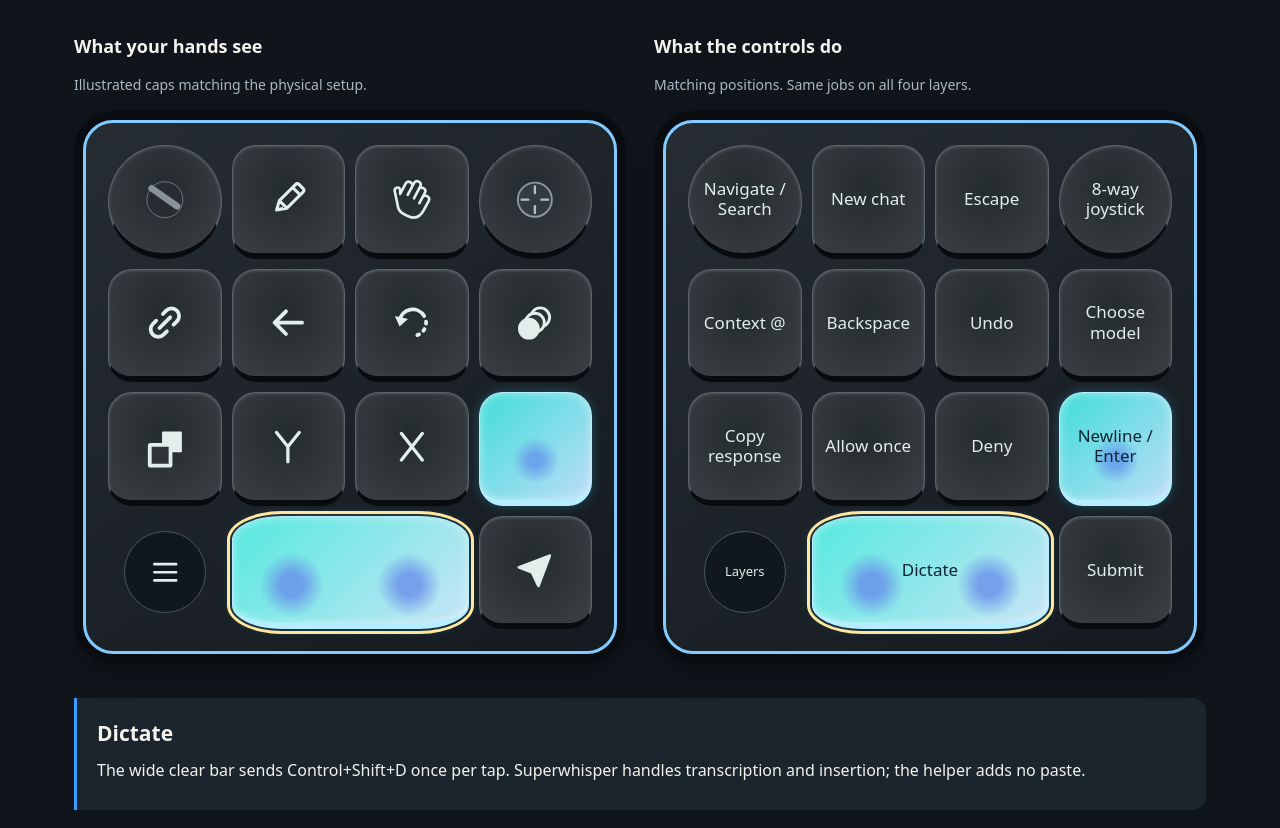
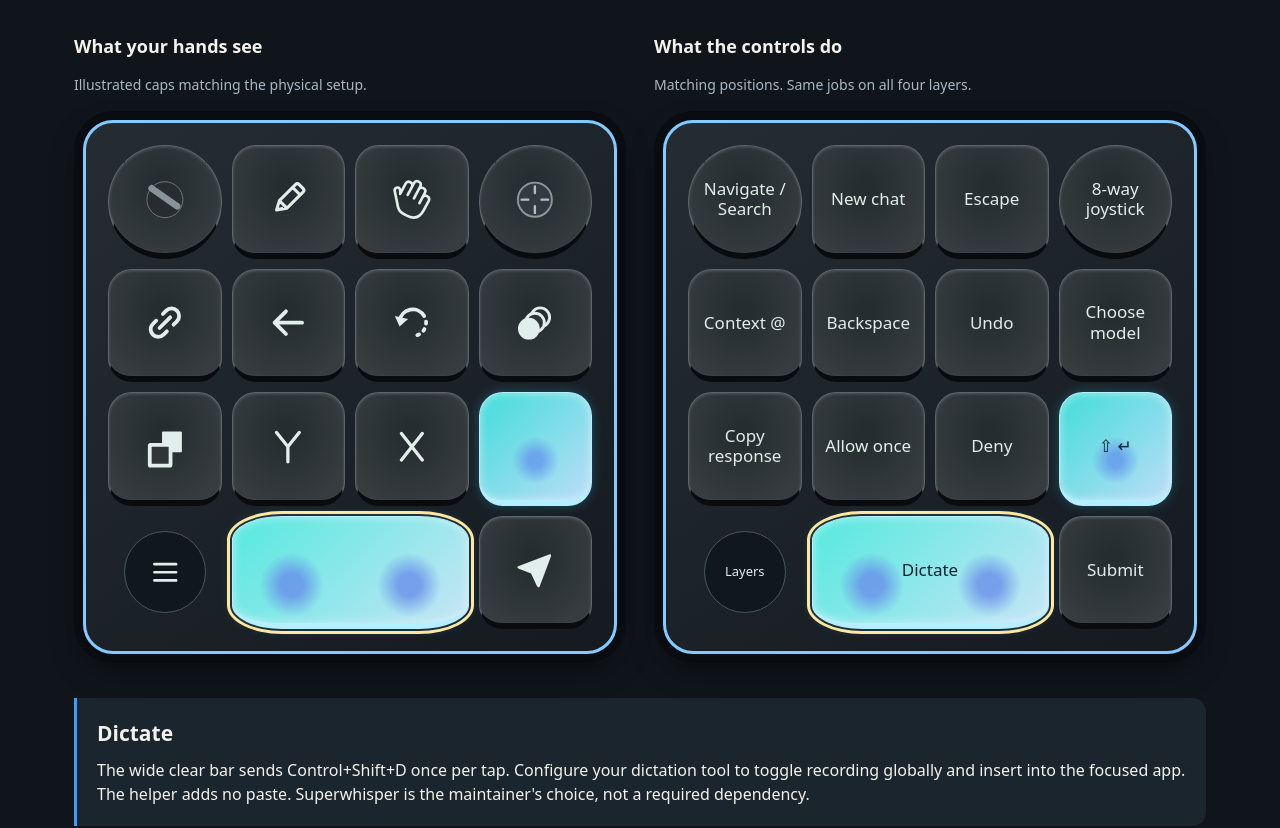
Before and after one commit to veteranbv/creator-micro-ai, a plain HTML site: page docs/layout.html in a window 1280 px wide. Shown: the part 303-1131 px from the top of the page. Drawn offline with Linux system fonts and the light colour scheme.

Commit message:
Document compatible dictation tools and align layout labels

```diff
--- a/docs/layout.html
+++ b/docs/layout.html
@@ -31,7 +31,7 @@ footer{border-top:1px solid #34404a;margin-top:35px;padding-top:20px;color:var(-
 <button data-layer="1" aria-pressed="true">1 · Codex</button><button data-layer="2" aria-pressed="false">2 · ChatGPT</button><button data-layer="3" aria-pressed="false">3 · Claude Code</button><button data-layer="4" aria-pressed="false">4 · Claude Chat</button>
 </nav><p id="workspace">Layer 1 brings forward Codex inside ChatGPT desktop.</p>
 <div class="boards"><section><h2>What your hands see</h2><small>Illustrated caps matching the physical setup.</small><div class="device caps" id="caps"></div></section><section><h2>What the controls do</h2><small>Matching positions. Same jobs on all four layers.</small><div class="device" id="actions"></div></section></div>
-<section class="detail" aria-live="polite" aria-atomic="true"><strong id="action-title">Dictate</strong><p id="action-detail">The wide clear bar sends Control+Shift+D once per tap. Superwhisper handles transcription and insertion; the helper adds no paste.</p></section>
+<section class="detail" aria-live="polite" aria-atomic="true"><strong id="action-title">Dictate</strong><p id="action-detail">The wide clear bar sends Control+Shift+D once per tap. Configure your dictation tool to toggle recording globally and insert into the focused app. The helper adds no paste. Superwhisper is the maintainer's choice, not a required dependency.</p></section>
 <div class="lower"><section><h2>The eight-way joystick</h2><div class="stick"><div>↖<br><kbd>⌘A</kbd><br><small>Select all</small></div><div>↑<br><small>Up arrow</small></div><div>↗<br><kbd>Tab</kbd></div><div>←<br><small>Left arrow</small></div><div class="center">Joystick</div><div>→<br><small>Right arrow</small></div><div>↙<br><kbd>⌘C</kbd><br><small>Copy selection</small></div><div>↓<br><small>Down arrow</small></div><div>↘<br><kbd>⌘V</kbd><br><small>Paste</small></div></div></section><section><h2>Three useful distinctions</h2><p><b>Copy response</b> presses the latest assistant response's Copy control. Joystick <b>⌘C</b> copies your selection.</p><p><b>Y / X</b> act on a visible permission request. Y is <b>Allow once</b>, never Always allow. Missing or ambiguous controls produce no approval.</p><p><b>Layer switching</b> changes apps/views. Other helper actions follow the app currently in front, even if it differs from the selected layer.</p></section></div>
 <figure class="reference-photo"><img src="assets/creator-micro-device.png" width="1127" height="1280" loading="lazy" alt="The real Creator Micro 2 with the matching installed keycaps and clear dictation bar"><figcaption>The physical setup. USB cable at the top.</figcaption></figure>
 <footer>This kit celebrates and builds on <a href="https://worklouder.cc/creator-micro-2">Work Louder's platform</a>. It does not replace Input or firmware and is not an official Work Louder release. Manufacturer markings in the reference photo are not project branding. <a href="https://github.com/veteranbv/creator-micro-ai/blob/main/docs/gotchas.md">Setup gotchas</a>.</footer>
@@ -49,13 +49,14 @@ const controls=[
  ['copy','Overlapping-squares cap','Copy response','','Copies the latest recognized assistant response. It does not read the clipboard and is not ordinary Command+C.'],
  ['approve','Y','Allow once','','Approves one visible, uniquely identified permission request in the supported foreground app. Never selects Always allow.'],
  ['deny','X','Deny','','Denies the visible, uniquely identified permission request. It does not type X or submit your draft.'],
- ['newline','Clear single cap','Newline / Enter','clear','Shift+Return. Inserts a newline in supported composers; it can activate a focused control when the app accepts this modified Return shortcut. This is not plain Return.'],
- ['layer','Layer sensor','Next workspace','sensor round','The device layer sensor cycles the four workspaces. The helper brings the corresponding desktop view forward.'],
- ['dictate','Wide clear bar','Dictate','wide clear','The wide clear bar sends Control+Shift+D once per tap. Superwhisper handles transcription and insertion; the helper adds no paste.'],
+ ['newline','Clear single cap','⇧ ↵','clear','Shift+Return. Inserts a newline in supported composers; it can activate a focused control when the app accepts this modified Return shortcut. This is not plain Return.'],
+ ['layer','Layer sensor','Layers','sensor round','The device layer sensor cycles the four workspaces. The helper brings the corresponding desktop view forward.'],
+ ['dictate','Wide clear bar','Dictate','wide clear',"The wide clear bar sends Control+Shift+D once per tap. Configure your dictation tool to toggle recording globally and insert into the focused app. The helper adds no paste. Superwhisper is the maintainer's choice, not a required dependency."],
  ['submit','Filled-arrow cap','Submit','','Return. Sends the draft when the composer has focus. In other contexts Return acts on the focused control.']
 ];
 for(const board of ['caps','actions'])for(const [id,cap,title,style] of controls){
- const b=document.createElement('button');b.type='button';b.className='key '+style;b.dataset.action=id;b.setAttribute('aria-label',board==='caps'?`${cap}: ${title}`:title);b.setAttribute('aria-controls','action-title action-detail');b.title=title;b.textContent=board==='caps'?'':id==='layer'?'Layers':title;
+ const accessibleTitle=id==='newline'?'Shift+Return':title;
+ const b=document.createElement('button');b.type='button';b.className='key '+style;b.dataset.action=id;b.setAttribute('aria-label',board==='caps'?`${cap}: ${accessibleTitle}`:accessibleTitle);b.setAttribute('aria-controls','action-title action-detail');b.title=accessibleTitle;b.textContent=board==='caps'?'':id==='layer'?'Layers':title;
  if(board==='caps'&&!['newline','dictate'].includes(id))b.innerHTML=`<svg viewBox="0 0 48 48" aria-hidden="true"><use href="assets/keycaps.svg#${id}"></use></svg>`;
  b.addEventListener('click',()=>select(id));b.addEventListener('focus',()=>select(id));document.getElementById(board).append(b);
 }
--- a/scripts/layout-preview.js
+++ b/scripts/layout-preview.js
@@ -8,7 +8,10 @@ const page=fs.readFileSync(path.join(root,'docs/layout.html'),'utf8');
 const definition=page.match(/const controls=(\[[\s\S]*?\n\]);/)[1];
 const controls=vm.runInNewContext(definition);
 const symbols=fs.readFileSync(path.join(root,'docs/assets/keycaps.svg'),'utf8').match(/<defs>([\s\S]*?)<\/defs>/)[1];
-const wrap={dial:['Navigate','/ Search'],new:['New chat'],escape:['Escape'],joystick:['8-way','joystick'],context:['Context @'],backspace:['Backspace'],undo:['Undo'],model:['Choose','model'],copy:['Copy','response'],approve:['Allow once'],deny:['Deny'],newline:['Newline','/ Enter'],layer:['Layers'],dictate:['Dictate'],submit:['Submit']};
+const wrap={dial:['Navigate','/ Search'],new:['New chat'],escape:['Escape'],joystick:['8-way','joystick'],context:['Context @'],backspace:['Backspace'],undo:['Undo'],model:['Choose','model'],copy:['Copy','response'],approve:['Allow once'],deny:['Deny'],newline:['⇧ ↵'],layer:['Layers'],dictate:['Dictate'],submit:['Submit']};
+for(const [id,,title] of controls){
+ if(!wrap[id]||wrap[id].join(' ')!==title)throw new Error('Preview label does not match its control title.');
+}
 let drawing='';
 for(const [board,offset] of [['caps',26],['actions',522]]){
  drawing+=`<rect x="${offset}" y="100" width="452" height="464" rx="35" fill="#090d11"/><rect x="${offset+10}" y="110" width="432" height="444" rx="27" fill="url(#deck)" stroke="#88caff" stroke-width="3"/>`;
```
Also changed, not shown: tests/layout.test.js (+18 -0 lines), tests/repository.test.js (+9 -0 lines), docs/assets/layout-reference.svg, 5 other files.
